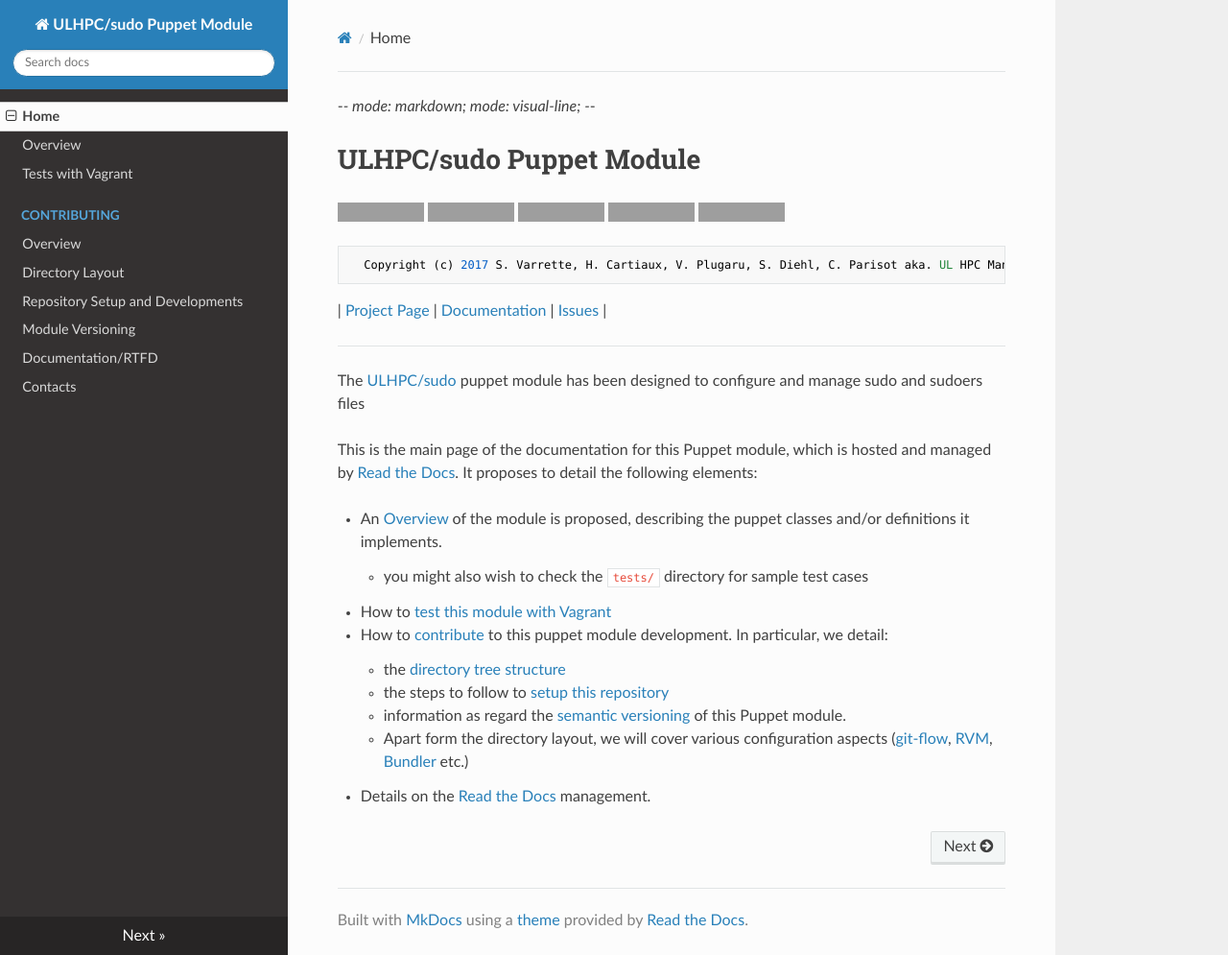
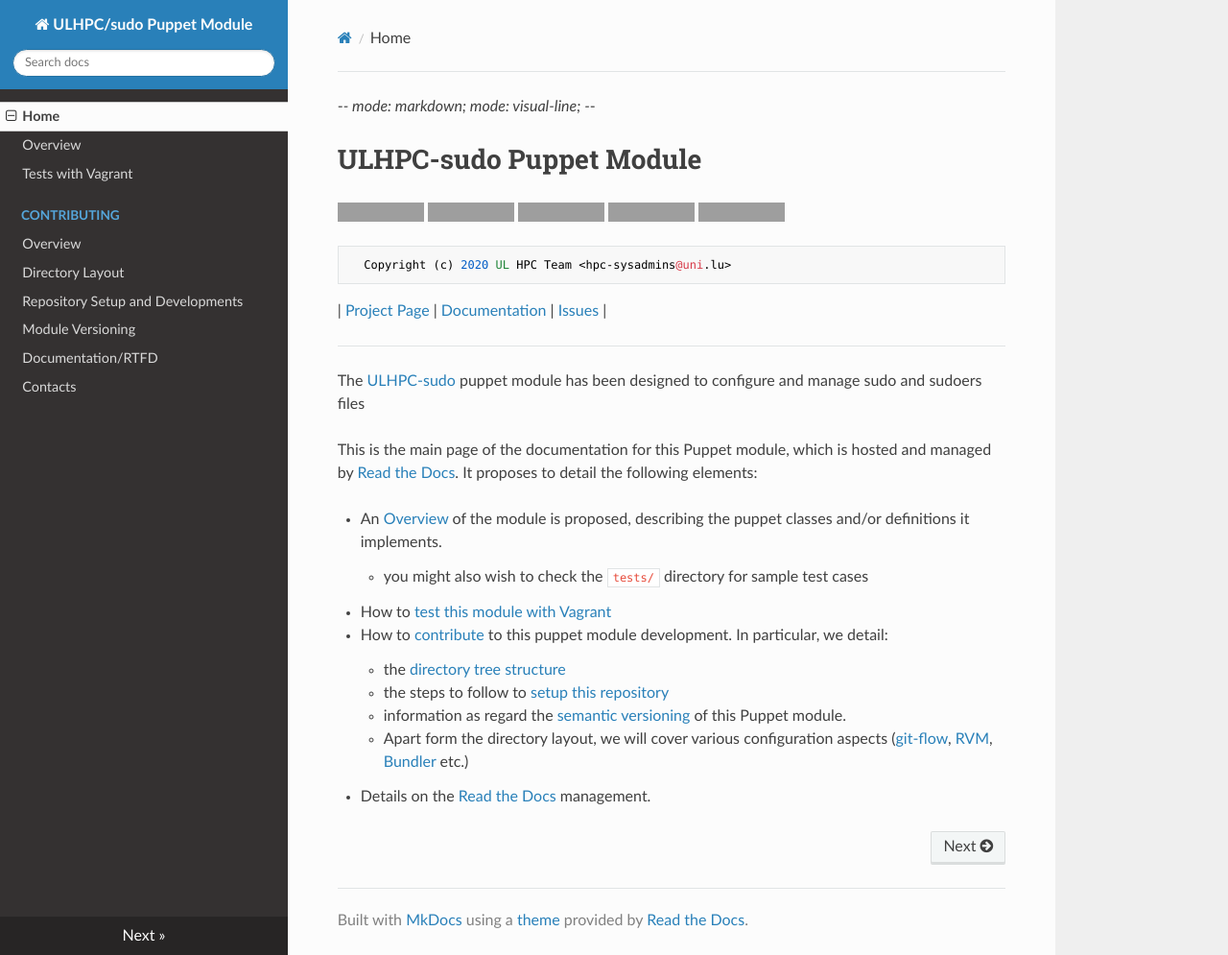
Before and after one commit to ULHPC/puppet-sudo, an MkDocs documentation site: the page built from docs/index.md, in a window 1280 px wide and 995 px high. Shown: the whole window at 96% size. Built offline with MkDocs 1.6.1, drawn with Linux system fonts in a browser that asks for light colours; nearby versions of some CDN libraries; old or Windows-style settings are respelled for this version of MkDocs; grey boxes are pictures that could not be loaded.

Commit message:
General template update

```diff
--- a/docs/index.md
+++ b/docs/index.md
@@ -1,6 +1,6 @@
 -*- mode: markdown; mode: visual-line;  -*-
 
-# ULHPC/sudo Puppet Module
+# ULHPC-sudo Puppet Module
 
 [![Puppet Forge](http://img.shields.io/puppetforge/v/ULHPC/sudo.svg)](https://forge.puppetlabs.com/ULHPC/sudo)
 [![License](http://img.shields.io/:license-GPL3.0-blue.svg)](LICENSE)
@@ -8,13 +8,13 @@
 [![Documentation Status](https://readthedocs.org/projects/ulhpc-puppet-sudo/badge/?version=latest)](https://readthedocs.org/projects/ulhpc-puppet-sudo/?badge=latest)
 [![By ULHPC](https://img.shields.io/badge/by-ULHPC-blue.svg)](http://hpc.uni.lu)
 
-      Copyright (c) 2017 S. Varrette, H. Cartiaux, V. Plugaru, S. Diehl, C. Parisot aka. UL HPC Management Team <hpc-sysadmins@uni.lu>
+      Copyright (c) 2020 UL HPC Team <hpc-sysadmins@uni.lu>
 
 | [Project Page](https://github.com/ULHPC/puppet-sudo) | [Documentation](http://ulhpc-puppet-sudo.readthedocs.org/en/latest/) | [Issues](https://github.com/ULHPC/puppet-sudo/issues) |
 
 
 -----------
-The [ULHPC/sudo](https://github.com/ULHPC/puppet-sudo) puppet module has been designed to configure and manage sudo and sudoers files
+The [ULHPC-sudo](https://github.com/ULHPC/puppet-sudo) puppet module has been designed to configure and manage sudo and sudoers files
 
 This is the main page of the documentation for this Puppet module, which is hosted and managed by [Read the Docs](http://ulhpc-sudo.readthedocs.org/en/latest/).
 It proposes to detail the following elements:
--- a/metadata.json
+++ b/metadata.json
@@ -61,6 +61,7 @@
     "sudo::alias::command",
     "sudo::alias::host",
     "sudo::alias::user",
+    "sudo::conf",
     "sudo::defaults::spec",
     "sudo::directive"
   ]
```
Also changed, not shown: README.md (+26 -19 lines), 3 other files.
